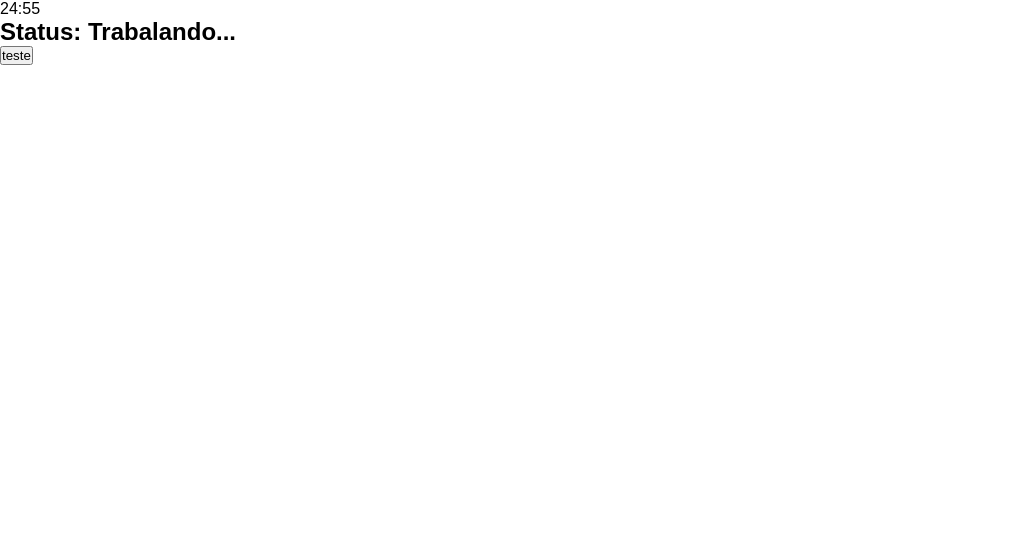
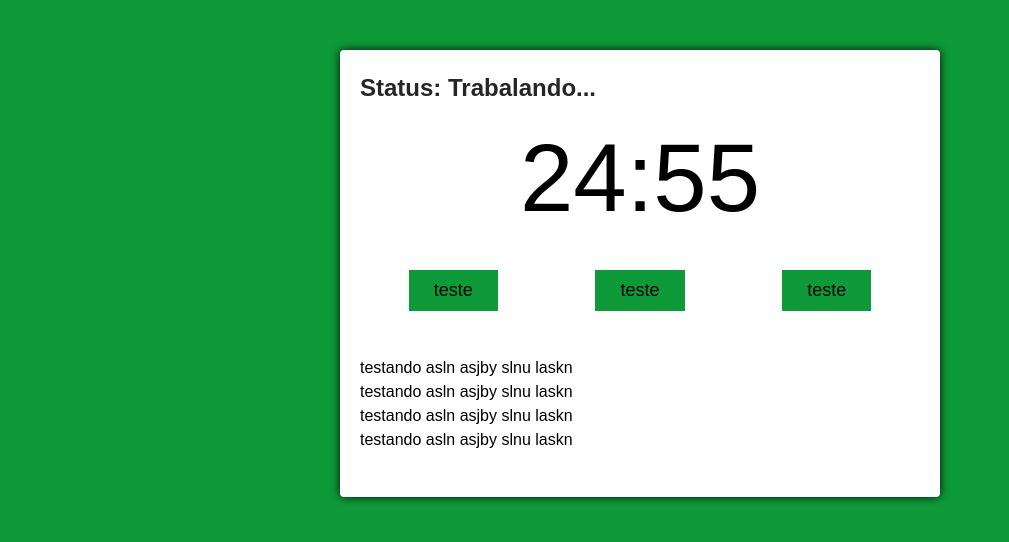
Before and after one commit to JuniorPaula/pomodoro-app, a React (Create React App) app: page / in a window 1280 px wide. Shown: the top 542 px of the page, without its empty margins (0-1009 px from the left). Built offline with nearby package versions, Linux system fonts and the light colour scheme.

Commit message:
created css layout

```diff
--- a/src/App.tsx
+++ b/src/App.tsx
@@ -3,8 +3,13 @@
 
 function App(): JSX.Element {
   return (
-    <div className="App">
-      <PomodoroTimer defaultPomodoroTime={1500} />
+    <div className="container">
+      <PomodoroTimer
+        pomodoroTime={1500}
+        shortRestTime={300}
+        longRestTimer={900}
+        cycles={4}
+      />
     </div>
   );
 }
--- a/src/components/pomodoro-timer.tsx
+++ b/src/components/pomodoro-timer.tsx
@@ -4,11 +4,14 @@
 import { Timer } from './timer';
 
 interface Props {
-  defaultPomodoroTime: number;
+  pomodoroTime: number;
+  shortRestTime: number;
+  longRestTimer: number;
+  cycles: number;
 }
 
 export function PomodoroTimer(props: Props): JSX.Element {
-  const [mainTimer, setMainTimer] = React.useState(props.defaultPomodoroTime);
+  const [mainTimer, setMainTimer] = React.useState(props.pomodoroTime);
 
   useInterval(() => {
     setMainTimer(mainTimer - 1);
@@ -16,9 +19,20 @@
 
   return (
     <div className="pomodoro">
+      <h2>Status: Trabalando...</h2>
       <Timer mainTimer={mainTimer} />
-      <h2>Status: Trabalando...</h2>
-      <Button text="teste" />
+      <div className="controls">
+        <Button text="teste" />
+        <Button text="teste" />
+        <Button text="teste" />
+      </div>
+
+      <div className="details">
+        <p>testando asln asjby slnu laskn</p>
+        <p>testando asln asjby slnu laskn</p>
+        <p>testando asln asjby slnu laskn</p>
+        <p>testando asln asjby slnu laskn</p>
+      </div>
     </div>
   );
 }
--- a/src/index.css
+++ b/src/index.css
@@ -7,4 +7,63 @@
 
 body {
   font-family: sans-serif;
+  background: #0e9a38;
+  transition: background-color 300ms ease-in-out;
+  line-height: 1.5;
 }
+
+.container {
+  max-width: 640px;
+  margin: 0 auto;
+}
+
+.working {
+  background: #ea542e;
+}
+
+.hidden {
+  display: none;
+}
+
+.pomodoro {
+  background: #FFF;
+  margin: 50px 20px;
+  padding: 20px;
+  border-radius: 4px;
+  box-shadow: 0 0 10px rgba(0, 0, 0, .9);
+}
+
+.pomodoro h2 {
+  font-size: 24px;
+  color: #262626;
+}
+
+.pomodoro .timer {
+  font-size: 6rem;
+  text-align: center;
+}
+
+.pomodoro .controls {
+  display: flex;
+  align-items: center;
+  justify-content: space-evenly;
+}
+
+.pomodoro button {
+  background: #0e9a38;
+  border: none;
+  cursor: pointer;
+  padding: 10px 25px;
+  font-size: 18px;
+  color: #000;
+  margin: 20px auto;
+}
+
+.working .pomodoro button {
+  background: #ea542e;
+  color: #FFF;
+}
+
+.pomodoro .details {
+  margin: 25px 0;
+}
```
